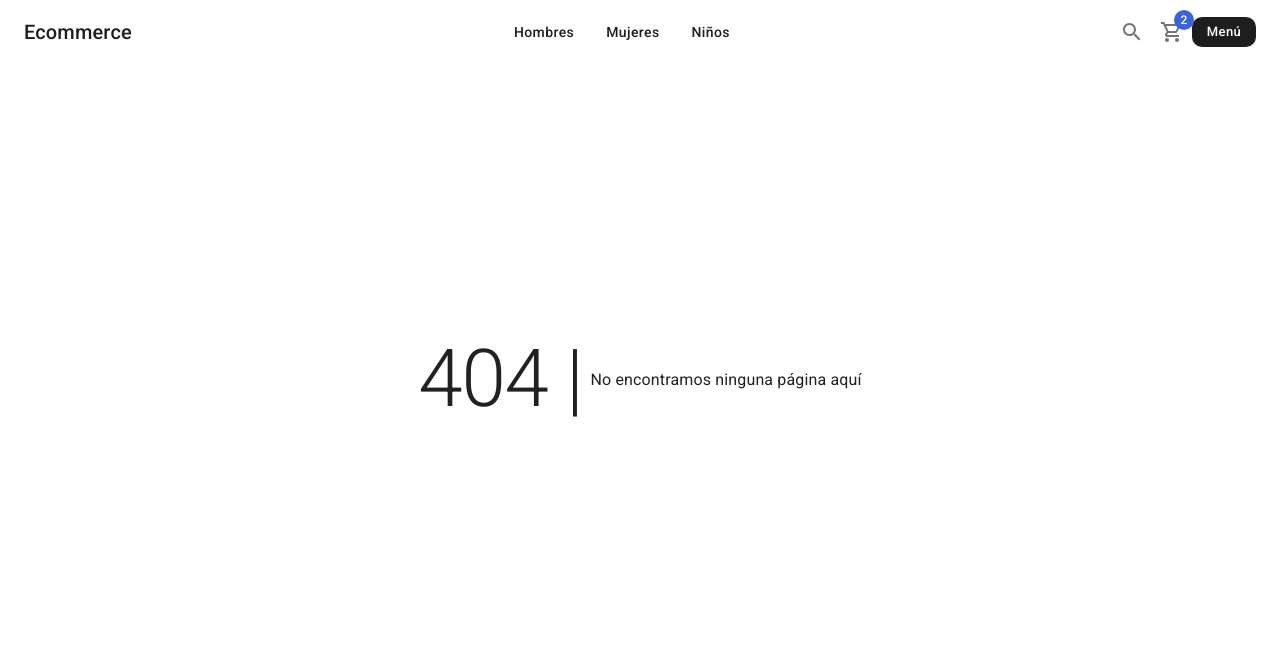
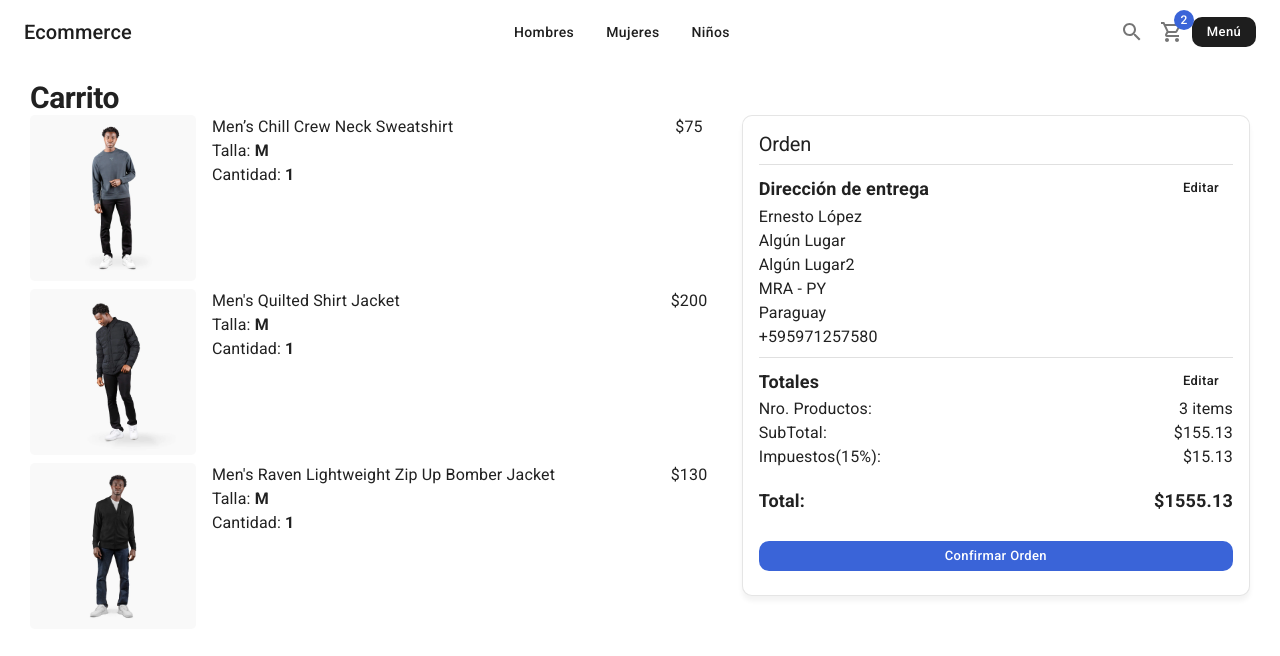
Before and after one commit to Ernestolop/NextEcommerce, a Next.js app: page /checkout/summary in a window 1280 px wide. Before the commit this address had no page. Shown: the top 656 px of the page. Built offline with nearby package versions, Linux system fonts and the light colour scheme.

Commit message:
feat:addSummaryPage

```diff
--- a/src/components/cart/CartList.jsx
+++ b/src/components/cart/CartList.jsx
@@ -16,11 +16,11 @@ const CartList = ({ editable = false }) => {
                 productsInCart.map(product => (
                     <Grid container spacing={2} key={product.slug} sx={{ mb: 1 }}>
                         <Grid item xs={3}>
-                            <Link href='products/slug' prefetch={false}>
+                            <Link href='/products/slug' prefetch={false}>
                                 <CardActionArea>
                                     <CardMedia
                                         component='img'
-                                        image={`products/${product.images[0]}`}
+                                        image={`/products/${product.images[0]}`}
                                         alt={product.title}
                                         sx={{ borderRadius: '5px' }}
                                     />
--- /dev/null
+++ b/src/pages/checkout/summary.jsx
@@ -0,0 +1,54 @@
+import Link from "next/link";
+import { Typography, Grid, Card, CardContent, Divider, Box, Button } from "@mui/material";
+import { ShopLayout } from "@/components/layouts";
+import { CartList, OrderSummary } from "@/components/cart";
+
+const Summary = () => {
+    return (
+        <ShopLayout
+            title='Orden'
+            description='Resumen de orden'
+            kw='orden'
+        >
+            <Typography variant="h1" component="h1">Carrito</Typography>
+            <Grid container>
+                <Grid item xs={12} sm={7}>
+                    <CartList u />
+                </Grid>
+                <Grid item xs={12} sm={5}>
+                    <Card className='summary-card'>
+                        <CardContent>
+                            <Typography variant="h2">Orden</Typography>
+                            <Divider sx={{ my: 1 }} />
+                            <Box display='flex' justifyContent='space-between'>
+                                <Typography variant="subtitle1">Dirección de entrega</Typography>
+                                <Link href='/checkout/address'>
+                                    <Button variant="text">Editar</Button>
+                                </Link>
+                            </Box>
+                            <Typography>Ernesto López</Typography>
+                            <Typography>Algún Lugar</Typography>
+                            <Typography>Algún Lugar2</Typography>
+                            <Typography>MRA - PY</Typography>
+                            <Typography>Paraguay</Typography>
+                            <Typography>+595971257580</Typography>
+                            <Divider sx={{ my: 1 }} />
+                            <Box display='flex' justifyContent='space-between'>
+                                <Typography variant="subtitle1">Totales</Typography>
+                                <Link href='/cart'>
+                                    <Button variant="text">Editar</Button>
+                                </Link>
+                            </Box>
+                            <OrderSummary />
+                            <Box sx={{ mt: 3 }}>
+                                <Button color='secondary' className='circular-btn' fullWidth>Confirmar Orden</Button>
+                            </Box>
+                        </CardContent>
+                    </Card>
+                </Grid>
+            </Grid>
+        </ShopLayout>
+    )
+}
+
+export default Summary;
```
